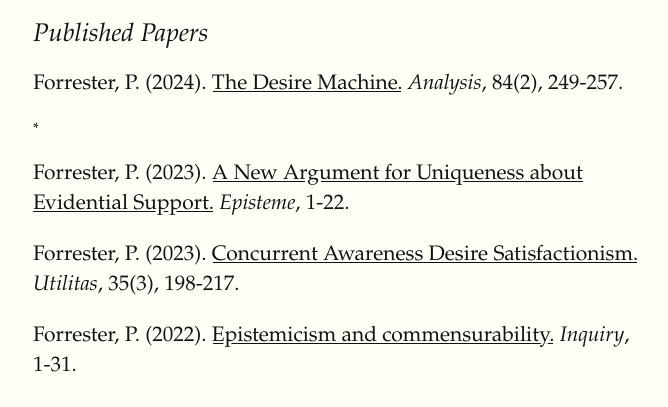
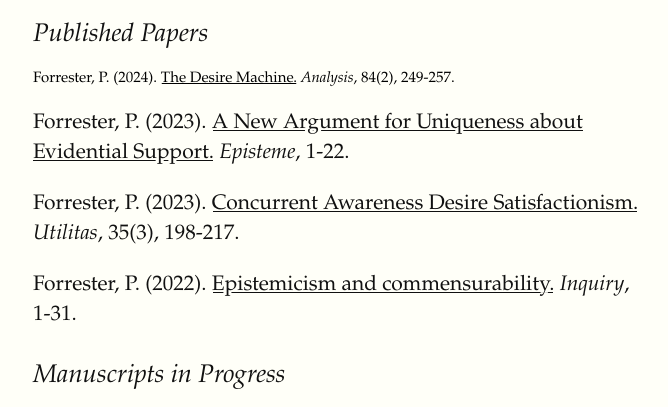
Before and after one commit to pforrester72/pforrester72.github.io, a plain HTML site: page research.html in a window 1280 px wide. Shown: the part 366-773 px from the top of the page, without its empty margins (127-795 px from the left). Drawn offline with Linux system fonts and the light colour scheme; a web font is replaced by a local one.

Commit message:
Update research.html
make entire text of citation button that can be clicked to show abstract

```diff
--- a/research.html
+++ b/research.html
@@ -44,9 +44,8 @@
 
         <a name="research"><h2 id="research">Research</h2></a>
         <h3>Published Papers</h3>
-        <p>Forrester, P. (2024). <a href="https://philpapers.org/rec/FORTDM-4">The Desire Machine.</a> <i>Analysis</i>, 84(2), 249-257.</p>
-        <button type='button' onclick="toggleText()">*</button>
         <p id='demo' style='display: none'>The experience machine poses the most important problem for hedonist theories of well-being. I argue that desire satisfactionism about well-being faces a similar problem: the desire machine. Upon entering this machine, your desires are altered through some minor neurosurgery. In particular, the machine causes you to desire everything that actually happens. The experience machine constructs a simulated world that matches your preexisting desires. The desire machine reconstructs your conative state to match the preexisting world. Desire satisfactionism recommends entering the desire machine because you will then have more satisfied desires, but this seems wrong. In this paper, I consider how desire satisfactionists might avoid the result that entering the desire machine increases one’s well-being. First, I further motivate why this problem arises. Second, I consider coherence-based norms of rational desire change. Finally, I argue that introducing a substantive account of fitting desire is the only plausible solution, but that this response requires abandoning pure subjectivism about well-being.</p>
+        <button type='button' onclick="toggleText()">Forrester, P. (2024). <a href="https://philpapers.org/rec/FORTDM-4">The Desire Machine.</a> <i>Analysis</i>, 84(2), 249-257.</button>
         <p>Forrester, P. (2023). <a href="https://philpapers.org/rec/FORANA-3">A New Argument for Uniqueness about Evidential Support.</a> <i>Episteme</i>, 1-22.</p>
         <p>Forrester, P. (2023). <a href="https://philpapers.org/rec/FORCAD-4">Concurrent Awareness Desire Satisfactionism.<a> <i>Utilitas</i>, 35(3), 198-217.</p>
         <p>Forrester, P. (2022). <a href="https://philpapers.org/rec/FOREAC">Epistemicism and commensurability.</a> <i>Inquiry</i>, 1-31.</p>
```
